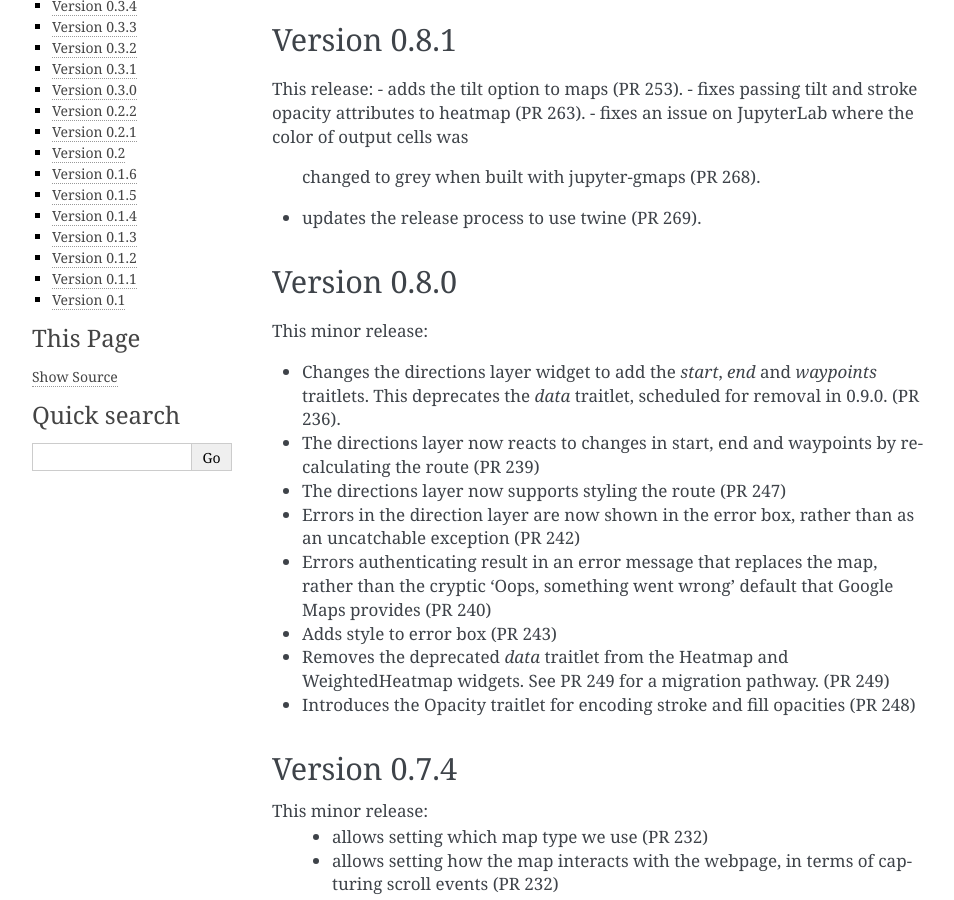
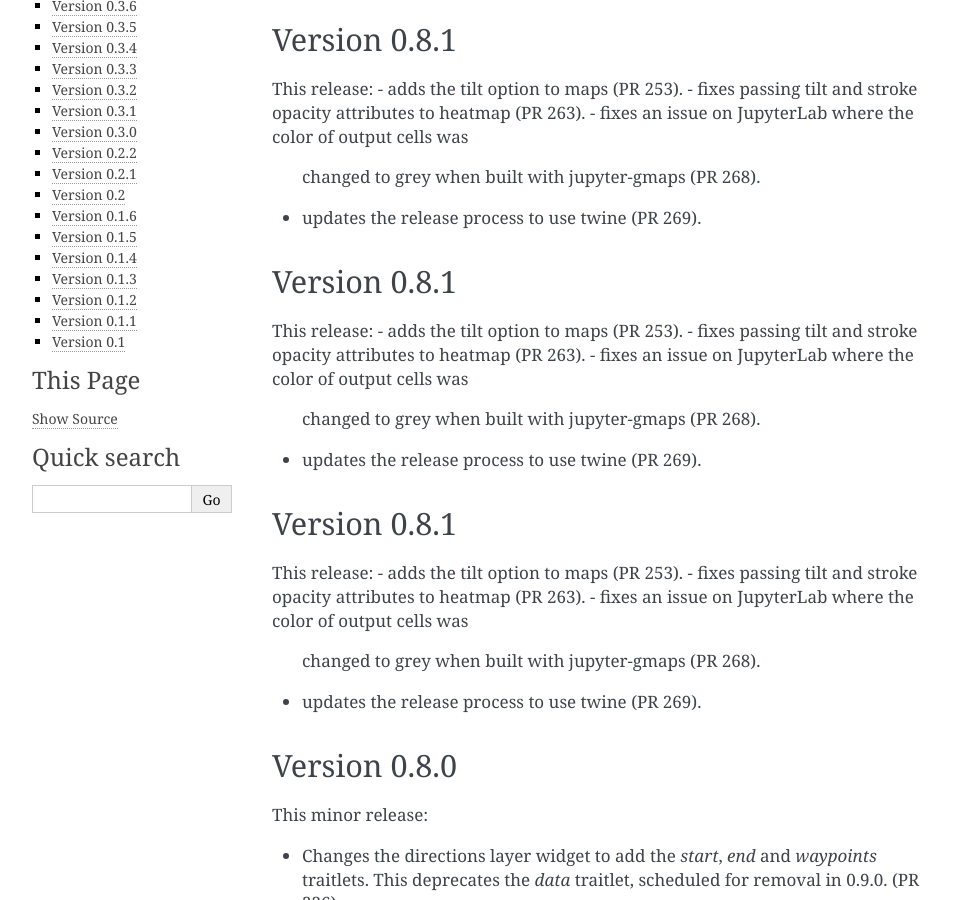
Before and after one commit to pbugnion/gmaps, a Sphinx documentation site: the page built from docs/source/release_notes.rst, in a window 1280 px wide and 900 px high, scrolled down 582 px. Shown: the whole window, without its empty margins (148-1102 px from the left). Built offline with Sphinx 7.4.7, drawn with Linux system fonts in a browser that asks for light colours; some of the changed text lies outside the part shown.

Commit message:
Add release notes for version 0.8.1

```diff
--- a/docs/source/release_notes.rst
+++ b/docs/source/release_notes.rst
@@ -1,6 +1,26 @@
 
 Release notes
 -------------
+
+Version 0.8.1
+=============
+
+This release:
+- adds the tilt option to maps (PR 253).
+- fixes passing tilt and stroke opacity attributes to heatmap (PR 263).
+- fixes an issue on JupyterLab where the color of output cells was
+  changed to grey when built with jupyter-gmaps (PR 268).
+- updates the release process to use twine (PR 269).
+
+Version 0.8.1
+=============
+
+This release:
+- adds the tilt option to maps (PR 253).
+- fixes passing tilt and stroke opacity attributes to heatmap (PR 263).
+- fixes an issue on JupyterLab where the color of output cells was
+  changed to grey when built with jupyter-gmaps (PR 268).
+- updates the release process to use twine (PR 269).
 
 Version 0.8.1
 =============
```
